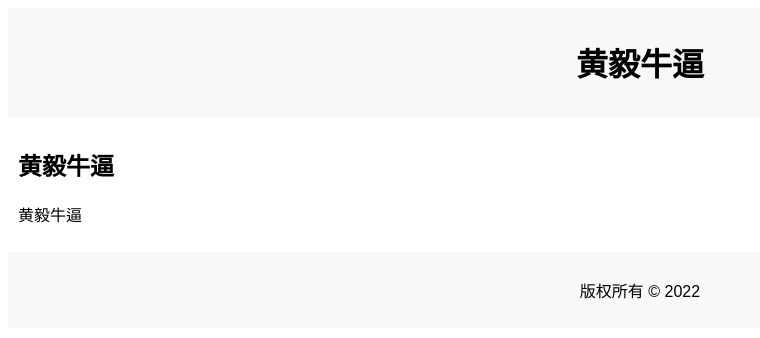
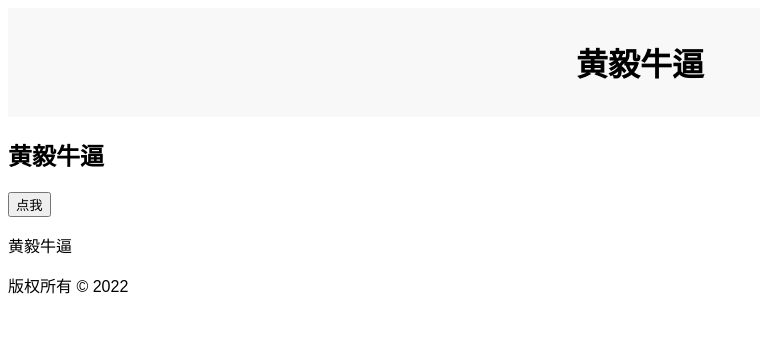
Before and after one commit to Dottopar/hdjiqr.github.io, a plain HTML site: page index.html in a window 1280 px wide. Shown: the whole page, without its empty margins (0-760 px from the left). Drawn offline with Linux system fonts and the light colour scheme.

Commit message:
Update index.html

```diff
--- a/index.html
+++ b/index.html
@@ -3,10 +3,10 @@
 <head>
     <title>黄毅牛逼</title>
     <style>
-        body {font-family: Arial, Helvetica, sans-serif;}
-        .myHeader {background-color: #f8f8f8; padding: 10px; text-align: center;}
-        .myContent {background-color: #fff; padding: 10px;}
-        .myFooter {background-color: #f8f8f8; padding: 10px; text-align: center;}
+        body {font-family: Arial, Helvetica, sans-serif;
+        .myHeader {background-color: #f8f8f8; padding: 10px; text-align: center;
+        .myContent {background-color: #fff; padding: 10px;
+        .myFooter {background-color: #f8f8f8; padding: 10px; text-align: center;
     </style>
 </head>
 <body>
@@ -15,13 +15,16 @@
     </div>
     <div class="myContent">
         <h2>黄毅牛逼</h2>
-        <p>黄毅牛逼</p>
+        <button onclick="changeText()">点我</button>
+        <p id="myText">黄毅牛逼</p>
     </div>
     <div class="myFooter">
         <p>版权所有 © 2022</p>
     </div>
     <script>
-        // 这里可以添加一些JavaScript代码
+        function changeText() {
+            document.getElementById("myText").innerHTML = "黄毅最牛逼";
+        }
     </script>
 </body>
 </html>
```
